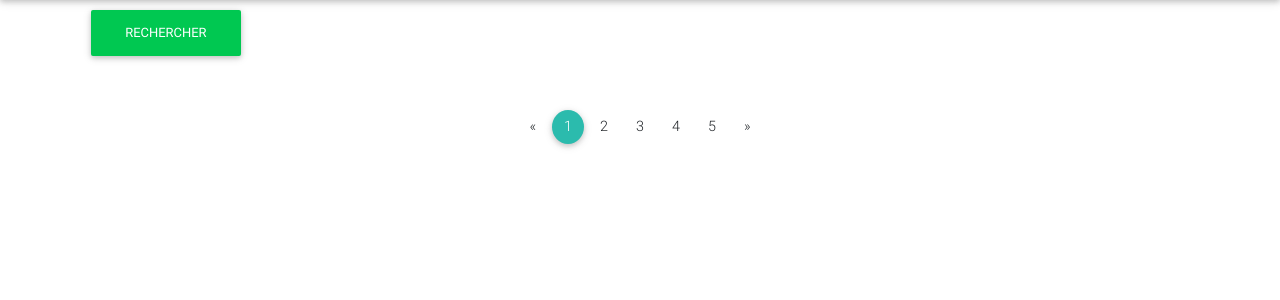
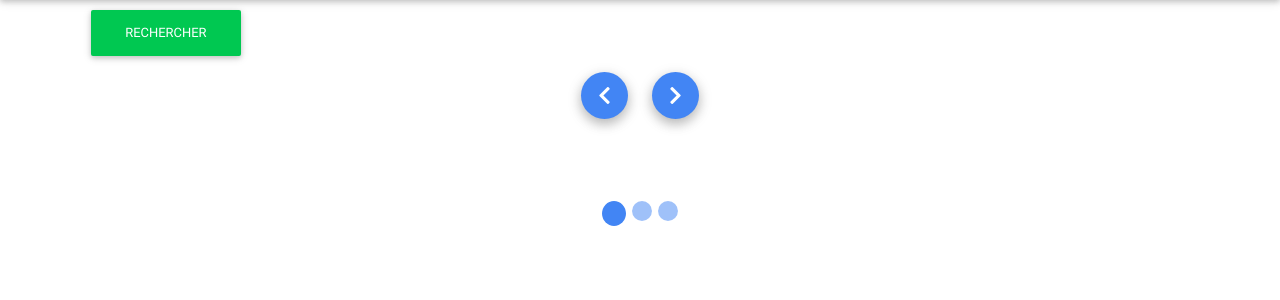
Before and after one commit to TimotheClavier/Sortir, a Symfony app: template templates/index.html.twig in a window 1280 px wide. Shown: the part 56-356 px from the top of the page. Run offline with Twig, Linux system fonts and the light colour scheme; the template is opened without the code that fills it, so the values that code supplies are empty; some libraries are stand-ins or nearby versions.

Commit message:
carousel

```diff
--- a/composer.json
+++ b/composer.json
@@ -6,6 +6,7 @@
         "ext-ctype": "*",
         "ext-iconv": "*",
         "ext-intl": "*",
+        "knplabs/knp-paginator-bundle": "^4.0",
         "sensio/framework-extra-bundle": "^5.4",
         "stof/doctrine-extensions-bundle": "^1.3",
         "symfony/apache-pack": "^1.0",
--- a/config/bundles.php
+++ b/config/bundles.php
@@ -14,4 +14,5 @@ return [
     Symfony\Bundle\SecurityBundle\SecurityBundle::class => ['all' => true],
     Stof\DoctrineExtensionsBundle\StofDoctrineExtensionsBundle::class => ['all' => true],
     Symfony\Bundle\SwiftmailerBundle\SwiftmailerBundle::class => ['all' => true],
+    Knp\Bundle\PaginatorBundle\KnpPaginatorBundle::class => ['all' => true],
 ];
--- a/public/css/style.css
+++ b/public/css/style.css
@@ -130,10 +130,8 @@
 .usermodal {
     padding-top: 0px;
     padding-left: 0px;
-    padding-left: 0px;
     padding-right: 0px;
     padding-bottom: 0px;
-    padding-top: 0px;
     height: 500px;
     overflow-x: hidden;
     overflow-y: auto;
--- a/public/js/script.js
+++ b/public/js/script.js
@@ -1,21 +1,14 @@
-$(document).ready(function () {
+$(document).ready( function() {
 
-    var filtre = [];
+    var filtre = []
+
+
+    $('.carousel').carousel({
+        interval: false
+    } );
+
 
     $('select').addClass('browser-default custom-select');
-    $('[data-toggle="popover-hover"]').popover({
-        html: true,
-        trigger: 'hover',
-        placement: 'bottom',
-        content: function () {
-            return '<img src="' + $(this).data('img') + '" />';
-        }
-    });
-    $('#data-table-place').DataTable();
-    $('#data-table-city').DataTable();
-    $('.dataTables_length').addClass('bs-select');
-$(document).ready( function() {
-  $('select').addClass('browser-default custom-select');
   $('[data-toggle="popover-hover"]').popover({
     html: true,
     trigger: 'hover',
@@ -34,6 +27,8 @@ $(document).ready( function() {
     });
 
     Notiflix.Notify.Init({});
+
+
 
 
     $('#search').on("keyup", function () {
@@ -56,6 +51,7 @@ $(document).ready( function() {
       });
 
     });
+
 
     $("#selectVille").on("change",function () {
         var nb = $("#selectVille option:selected").attr('id');
@@ -90,10 +86,6 @@ $(document).ready( function() {
 
                 });
             }
-
-
-
-
 
         })
 
@@ -368,7 +360,7 @@ $(document).ready( function() {
     position: 'right-bottom',
     autoWidth: true
   });
-});
+
 
 function eventConfirm() {
     Notiflix.Confirm.Show(
--- a/src/Repository/TripRepository.php
+++ b/src/Repository/TripRepository.php
@@ -5,6 +5,11 @@ namespace App\Repository;
 use App\Entity\Trip;
 use Doctrine\Bundle\DoctrineBundle\Repository\ServiceEntityRepository;
 use Doctrine\Common\Persistence\ManagerRegistry;
+use Doctrine\ORM\EntityRepository;
+use Doctrine\ORM\QueryBuilder;
+use Doctrine\ORM\Tools\Pagination\Paginator;
+use InvalidArgumentException;
+use Symfony\Component\HttpKernel\Exception\NotFoundHttpException;
 
 
 class TripRepository extends ServiceEntityRepository
@@ -14,4 +19,5 @@ class TripRepository extends ServiceEntityRepository
         parent::__construct($registry, Trip::class);
     }
 
+
 }
--- a/templates/index.html.twig
+++ b/templates/index.html.twig
@@ -3,9 +3,6 @@
 {% block title %}Sortir.eni{% endblock %}
 
 {% block body %}
-
-
-
 
     <div id="mySidenav" class="sidenav">
         {% for place in places %}
@@ -35,7 +32,7 @@
         </div>
         <div style="margin-left: 500px; margin-top: -125px">
             <div class="form-check w-50">
-            <input type="checkbox" class="form-check-input checkfiltre" name="1" id="chck1" >
+                <input type="checkbox" class="form-check-input checkfiltre" name="1" id="chck1">
                 <label class="form-check-label" for="chck1">Sorties dont je suis l'organisateur(trice)</label>
             </div>
             <div class="form-check w-50">
@@ -53,14 +50,37 @@
         </div>
     </div>
 
-
     <!-- Use any element to open the sidenav -->
     <span class="btn btn-success" onclick="openNav()">Rechercher</span>
 
+    <!--Carousel Wrapper-->
+    <div id="multi-item-example" data-interval="0" class="carousel slide carousel-multi-item" data-ride="carousel">
 
+        <!--Controls-->
+        <div class="controls-top">
+            <a class="btn-floating" href="#multi-item-example" data-slide="prev"><i
+                        class="fas fa-chevron-left"></i></a>
+            <a class="btn-floating" href="#multi-item-example" data-slide="next"><i
+                        class="fas fa-chevron-right"></i></a>
+        </div>
+        <!--/.Controls-->
+
+        <!--Indicators-->
+        <ol class="carousel-indicators">
+            <li data-target="#multi-item-example" data-slide-to="0" class="active"></li>
+            <li data-target="#multi-item-example" data-slide-to="1"></li>
+            <li data-target="#multi-item-example" data-slide-to="2"></li>
+        </ol>
+        <!--/.Indicators-->
+
+        <!--Slides-->
+
+        <div class="carousel-inner" role="listbox">
+
+            {% for atrip in trips %}
+            <div class="carousel-item {% if(loop.index == 1) %} active {% endif %} ">
                 <div class="row my-4">
-
-    {% for trip in trips %}
+                {% for trip in atrip %}
                     <div class="col-lg-4 col-md-6 col-sm-12 my-2" id="{{ trip.id }}">
                         {% set unTrip = {
                             id: trip.id,
@@ -77,14 +97,15 @@
                         {% set infoUser = {
                             id: user.id,
                         } %}
-            <div style="display: none" data-entry-us="{{ infoUser|json_encode }}" data-entry-user="{{ unUser|json_encode }}" data-entry-info='{{ unTrip|json_encode }}'>
+                        <div style="display: none" data-entry-us="{{ infoUser|json_encode }}"
+                             data-entry-user="{{ unUser|json_encode }}" data-entry-info='{{ unTrip|json_encode }}'>
                             ...
                         </div>
                         <div class="card card-cascade narrower">
 
                             <!-- Card image -->
                             <div class="view view-cascade overlay">
-                <img  class="card-img-top" src="{{ asset(trip.coverImage) }}" alt="Card image cap"
+                                <img class="card-img-top" src="{{ asset(trip.coverImage) }}" alt="Card image cap"
                                      width="300" height="150">
                                 <a href="{{ path('trip_show', { 'id': trip.id }) }}">
                                     <div class="mask rgba-white-slight"></div>
@@ -92,7 +113,7 @@
                             </div>
 
                             <!-- Card content -->
-            <div class="card-body card-body-cascade filter"  >
+                            <div class="card-body card-body-cascade filter">
                                 {#            FAIRE UN AUTRE DIV#}
                                 <!-- Label -->
                                 <div class="progress md-progress" style="height: 20px">
@@ -120,15 +141,19 @@
                                     <div class="row justify-content-between">
                                         <div class="col-lg-6 col-sm-12">
                                             {% if date(trip.inscriptionDate) > date() or trip.organizer.id == app.user.id %}
-                            <a class="btn btn-success" href="{{ path('trip_show', { 'id': trip.id }) }}">Voir</a>
+                                                <a class="btn btn-success"
+                                                   href="{{ path('trip_show', { 'id': trip.id }) }}">Voir</a>
                                             {% endif %}
 
                                         </div>
                                         <div class="col-lg-6 col-md-12">
-                       {%  if( userTrips[loop.index0].trip_id|default(null) == trip.id) %}
-                            <a class="btn btn-outline-success" href="{{ path('trip_cancel', { 'id': trip.id }) }}">Se désincrire</a>{% else %}
+                                            {% if( userTrips[loop.index0].trip_id|default(null) == trip.id) %}
+                                            <a class="btn btn-outline-success"
+                                               href="{{ path('trip_cancel', { 'id': trip.id }) }}">Se
+                                                désincrire</a>{% else %}
                                                 {% if trip.inscriptionDate > date and trip.organizer.id != app.user.id %}
-                            <a class="btn btn-outline-success" href="{{ path('trip_registration', { 'id': trip.id }) }}">Go</a>
+                                                    <a class="btn btn-outline-success"
+                                                       href="{{ path('trip_registration', { 'id': trip.id }) }}">Go</a>
                                                 {% endif %}
                                             {% endif %}
                                         </div>
@@ -139,29 +164,22 @@
                     </div>
                     {% endfor %}
                 </div>
-    <div style="z-index: 0" class="row justify-content-center my-3">
-        <nav class="Page navigation">
-            <ul class="pagination pg-teal pagination-circle">
-                <li class="page-item">
-                    <a class="page-link" aria-label="Previous">
-                        <span aria-hidden="true">&laquo;</span>
-                        <span class="sr-only">Previous</span>
-                    </a>
-                </li>
-                <li class="page-item active"><a class="page-link">1</a></li>
-                <li class="page-item"><a class="page-link">2</a></li>
-                <li class="page-item"><a class="page-link">3</a></li>
-                <li class="page-item"><a class="page-link">4</a></li>
-                <li class="page-item"><a class="page-link">5</a></li>
-                <li class="page-item">
-                    <a class="page-link" aria-label="Next">
-                        <span aria-hidden="true">&raquo;</span>
-                        <span class="sr-only">Next</span>
-                    </a>
-                </li>
-            </ul>
-        </nav>
                 </div>
+
+            {% endfor %}
+            </div>
+
+
+
+        <!--/.Slides-->
+
+    </div>
+    <!--/.Carousel Wrapper-->
+
+
+
+
+
 
     <script>
         /* Set the width of the side navigation to 250px */
```
Also changed, not shown: config/services.yaml (+27 -27 lines), src/Controller/MainController.php (+25 -6 lines), 2 other files. Lines whose indentation alone changed are shown as unchanged.
